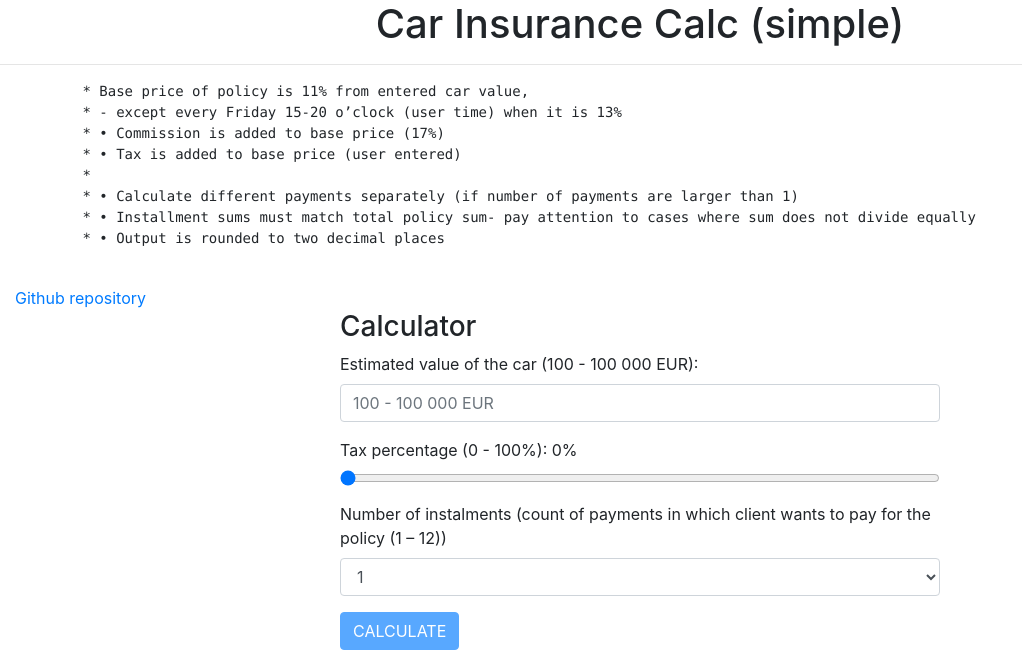
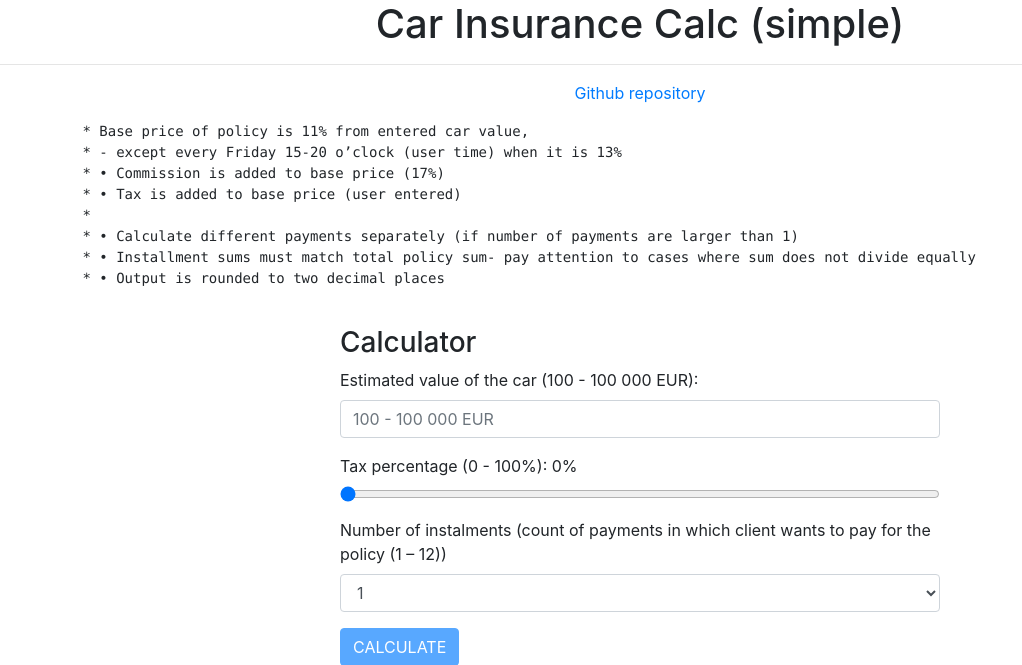
Before and after one commit to devmc-ee/car-insurance-calc, a PHP site: page / in a window 1280 px wide. Shown: the top 665 px of the page, without its empty margins (0-1022 px from the left). Run offline with PHP 8.4, Linux system fonts and the light colour scheme.

Commit message:
add github link

```diff
--- a/index.php
+++ b/index.php
@@ -16,7 +16,10 @@
 <div class="task-container">
     <h1 class="text-center">Car Insurance Calc (simple)</h1>
     <hr>
+
     <div class="container-fluid">
+        <p class="text-center"><a href="https://github.com/devmc-ee/insly-test">Github repository</a></p>
+
         <pre>
         * Base price of policy is 11% from entered car value,
         * - except every Friday 15-20 o’clock (user time) when it is 13%
@@ -27,7 +30,7 @@
         * • Installment sums must match total policy sum- pay attention to cases where sum does not divide equally
         * • Output is rounded to two decimal places
             </pre>
-        <a href="https://github.com/devmc-ee/insly-test">Github repository</a>
+
     </div>
     <div class="task-result">
         <div class="task-form__wrapper">
```
